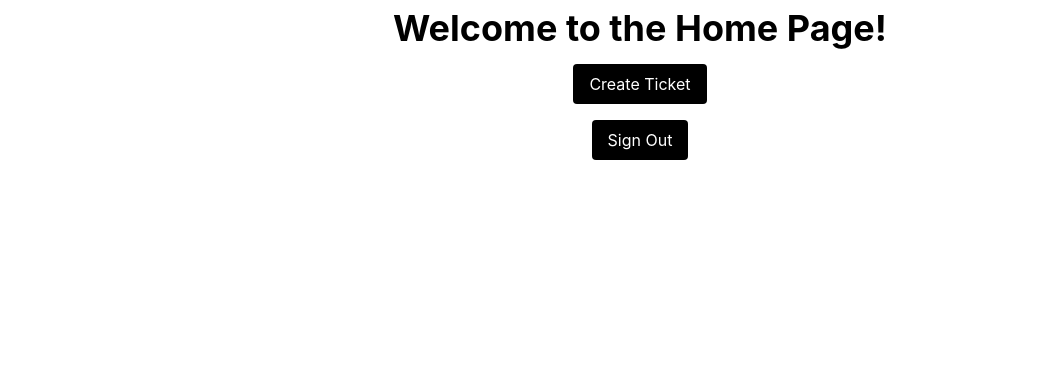
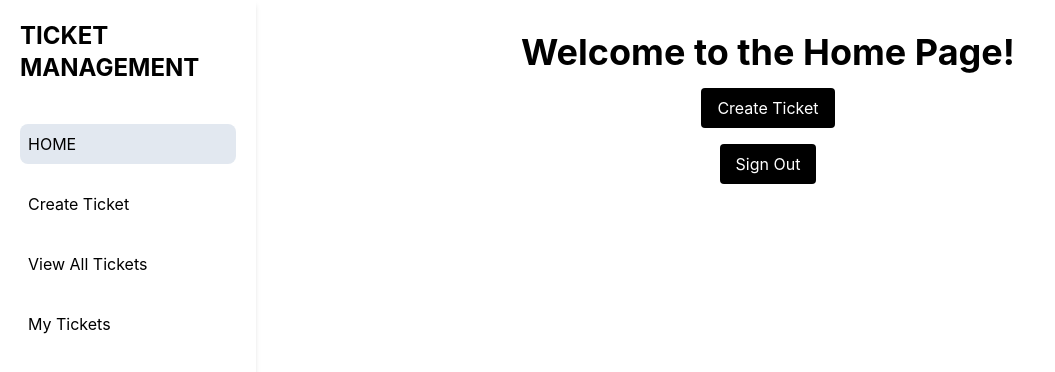
Before and after one commit to Priyansh7999/react-auth-forms, a React (Vite) app: page / in a window 1280 px wide. Shown: the top 372 px of the page, without its empty margins (0-1055 px from the left). Built offline with nearby package versions, Linux system fonts and the light colour scheme; sample sign-in values are in the browser's storage.

Commit message:
feat: add the sidebar and define routes for other pages

```diff
--- /dev/null
+++ b/src/components/SideBar.tsx
@@ -0,0 +1,48 @@
+import { useNavigate, useLocation } from 'react-router-dom'
+
+type MenuItem = {
+  name: string
+  path: string
+}
+
+export default function SideBar() {
+  const navigate = useNavigate()
+  const location = useLocation()
+
+  const menuList: MenuItem[] = [
+    { name: 'HOME', path: '/' },
+    { name: 'Create Ticket', path: '/create-ticket' },
+    { name: 'View All Tickets', path: '/tickets' },
+    { name: 'My Tickets', path: '/tickets/:id' }
+  ]
+
+  return (
+    <div className="h-screen shadow-md p-5">
+      <div className="flex items-center gap-2">
+        <h2 className="font-bold text-2xl">
+          TICKET MANAGEMENT
+        </h2>
+      </div>
+
+      <div className="mt-10">
+        <div className="mt-10 flex flex-col gap-5">
+          {menuList.map((item) => {
+            const isActive = location.pathname === item.path
+
+            return (
+              <div
+                key={item.path}
+                onClick={() => navigate(item.path)}
+                className={`flex gap-5 p-2 items-center hover:bg-slate-200 rounded-lg cursor-pointer ${
+                  isActive ? 'bg-slate-200' : ''
+                }`}
+              >
+                <h2>{item.name}</h2>
+              </div>
+            )
+          })}
+        </div>
+      </div>
+    </div>
+  )
+}
--- a/src/routes/AppRoute.tsx
+++ b/src/routes/AppRoute.tsx
@@ -5,6 +5,7 @@ import SignIn from '../pages/SignIn.js'
 import SignUp from '../pages/SignUp.js'
 import PageNotFound from '../pages/PageNotFound.js'
 import ProtectedRoute from './ProtectedRoute.js'
+import CreateTicket from '../pages/CreateTicket.js'
 
 export default function AppRoute() {
     return (
@@ -12,6 +13,7 @@ export default function AppRoute() {
             <Routes>
                 <Route element={<ProtectedRoute />}>
                     <Route path='/' element={<HomePage />} />
+                    <Route path='/create-ticket' element={<CreateTicket />} />
                 </Route>
                 <Route path='/sign-in' element={<SignIn />} />
                 <Route path='/sign-up' element={<SignUp />} />
--- a/src/routes/ProtectedRoute.tsx
+++ b/src/routes/ProtectedRoute.tsx
@@ -1,12 +1,22 @@
-import React, { useContext } from 'react'
-import { Navigate, Outlet } from 'react-router-dom';
+import React from 'react'
+import { Navigate, Outlet } from 'react-router-dom'
+import SideBar from '../components/SideBar.js'
 
 export default function ProtectedRoute() {
-   const token = localStorage.getItem('token')
-    if(!token){
-        return <Navigate to='/sign-up' />
-    }
+  const token = localStorage.getItem('token')
+
+  if (!token) {
+    return <Navigate to='/sign-up' />
+  }
+
   return (
-    <Outlet />
+    <div className="flex h-screen">
+      <div className="w-1/5 h-full">
+        <SideBar />
+      </div>
+      <div className="flex-1 h-full overflow-y-auto p-6">
+        <Outlet />
+      </div>
+    </div>
   )
 }
```
